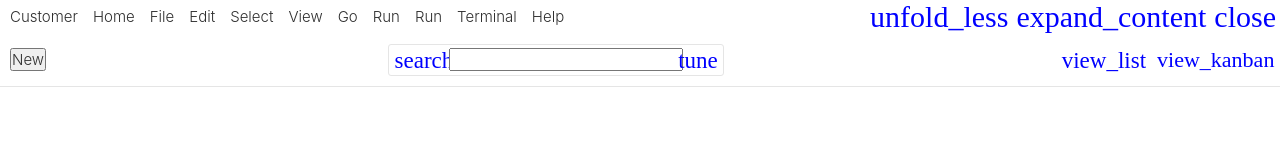
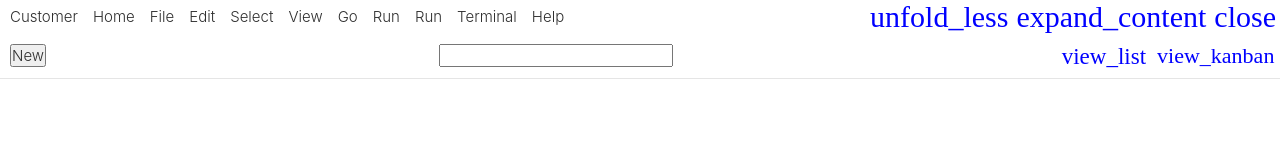
Before and after one commit to alisher-z/alisherz-pos, an Angular app in the folder z/: page /party/customer in a window 1280 px wide. Shown: the top 160 px of the page. Built offline with nearby package versions, Linux system fonts and the light colour scheme; no server answers; a web font is replaced by a local one.

Commit message:
working on filter component

```diff
--- /dev/null
+++ b/z/src/app/elements/frames/filter/filter.html
@@ -0,0 +1,3 @@
+<form>
+    <input type="text">
+</form>
--- a/z/src/app/elements/frames/list/list.html
+++ b/z/src/app/elements/frames/list/list.html
@@ -3,7 +3,7 @@
         <buttonz type="button" text="New" />
     </aside>
     <div class="space"></div>
-    <list-frame-filter />
+    <ng-content select="[filter]"/>
     <div class="space"></div>
     <aside class="right">
         <ibutton iname="view_list" size="2.3" weight="200" />
@@ -12,5 +12,5 @@
 </header>
 
 <section>
-    <ng-content />
+    <ng-content select="[body]"/>
 </section>
--- a/z/src/app/elements/frames/list/list.ts
+++ b/z/src/app/elements/frames/list/list.ts
@@ -2,11 +2,10 @@ import { Component, input } from '@angular/core';
 import { SearchFields } from '../../../http/types';
 import { IconButton } from '../../buttons/icon-button/icon-button';
 import { RegularButton } from '../../buttons/regular-button/regular-button';
-import { ListFrameFilter } from './filter/filter';
 
 @Component({
   selector: 'list-frame',
-  imports: [RegularButton, IconButton, ListFrameFilter],
+  imports: [RegularButton, IconButton],
   templateUrl: './list.html',
   styleUrl: './list.scss',
 })
--- a/z/src/app/elements/frames/list/search/input/params/params.ts
+++ b/z/src/app/elements/frames/list/search/input/params/params.ts
@@ -1,11 +1,11 @@
-import { JsonPipe, KeyValuePipe } from '@angular/common';
+import { KeyValuePipe } from '@angular/common';
 import { Component, inject } from '@angular/core';
 import { IconButton } from '../../../../../buttons/icon-button/icon-button';
 import { ListFrameSearchBridge } from '../../search.bridge';
 
 @Component({
   selector: 'list-frame-search-params',
-  imports: [IconButton, KeyValuePipe, JsonPipe],
+  imports: [IconButton, KeyValuePipe],
   templateUrl: './params.html',
   styleUrl: './params.scss',
 })
--- a/z/src/app/parties/customer/customer.html
+++ b/z/src/app/parties/customer/customer.html
@@ -1,3 +1,9 @@
 <list-frame [searchFields]="bridge.http.searchFields">
-    <router-outlet/>
+    <ng-container filter>
+        <customer-filter/>
+    </ng-container>
+
+    <ng-container body>
+        <router-outlet/>
+    </ng-container>
 </list-frame>
--- a/z/src/app/parties/customer/customer.ts
+++ b/z/src/app/parties/customer/customer.ts
@@ -2,12 +2,13 @@ import { Component, inject } from '@angular/core';
 import { RouterOutlet } from '@angular/router';
 import { ListFrame } from '../../elements/frames/list/list';
 import { CustomerBridge } from './customer.bridge';
+import { CustomerFilter } from './filter/filter';
 
 @Component({
   selector: 'customer',
   templateUrl: './customer.html',
   styleUrl: './customer.scss',
-  imports: [RouterOutlet, ListFrame],
+  imports: [RouterOutlet, ListFrame, CustomerFilter],
   providers: [CustomerBridge],
 })
 export class Customer {
--- /dev/null
+++ b/z/src/app/parties/customer/filter/filter.html
@@ -0,0 +1 @@
+<filter/>
```
Also changed, not shown: z/src/app/elements/frames/filter/filter.ts (added, +9 -0 lines), z/src/app/parties/customer/filter/filter.ts (added, +10 -0 lines), z/src/app/elements/frames/filter/filter.scss (added), z/src/app/parties/customer/filter/filter.scss (added).
